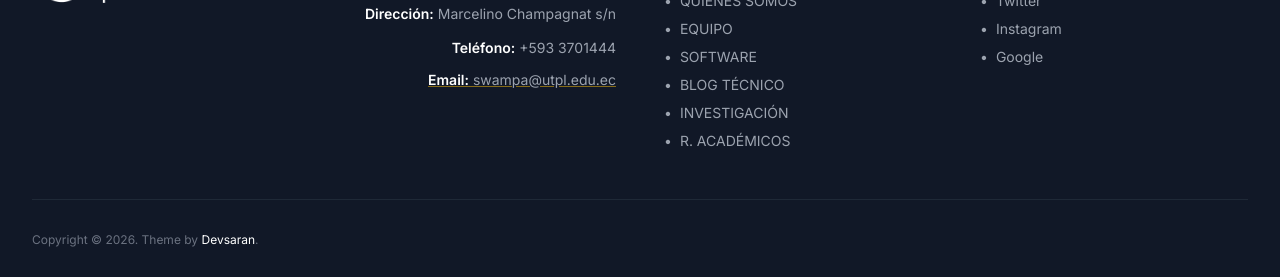
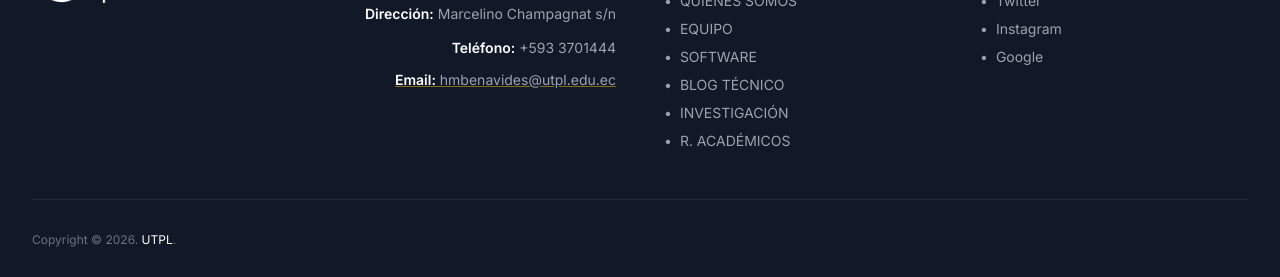
Before and after one commit to SmartWaterNetwork/swamp-website-react, a React (Vite) app: page / in a window 1280 px wide. Shown: the part 1906-2183 px from the top of the page. Built offline with nearby package versions, Linux system fonts and the light colour scheme.

Commit message:
Credits update

```diff
--- a/components/Footer.tsx
+++ b/components/Footer.tsx
@@ -32,7 +32,7 @@ const Footer: React.FC<FooterProps> = ({ onNavigate }) => {
               <p className="flex justify-end gap-2 items-start"><span className="text-right">Ecuador</span> <span className="material-icons text-primary text-lg">location_on</span></p>
               <p className="text-right leading-relaxed"><span className="font-semibold text-white">Dirección:</span> Marcelino Champagnat s/n</p>
               <p className="text-right"><span className="font-semibold text-white">Teléfono:</span> +593 3701444</p>
-              <p className="text-right underline decoration-primary/50"><span className="font-semibold text-white">Email:</span> swampa@utpl.edu.ec</p>
+              <p className="text-right underline decoration-primary/50"><span className="font-semibold text-white">Email:</span> hmbenavides@utpl.edu.ec</p>
             </address>
           </div>
 
@@ -75,7 +75,7 @@ const Footer: React.FC<FooterProps> = ({ onNavigate }) => {
         </div>
 
         <div className="border-t border-gray-800 pt-8 flex flex-col md:flex-row justify-between items-center text-xs text-gray-500">
-          <p>Copyright © 2026. Theme by <span className="text-white">Devsaran</span>.</p>
+          <p>Copyright © 2026. <span className="text-white">UTPL</span>.</p>
         </div>
       </div>
     </footer>
```
